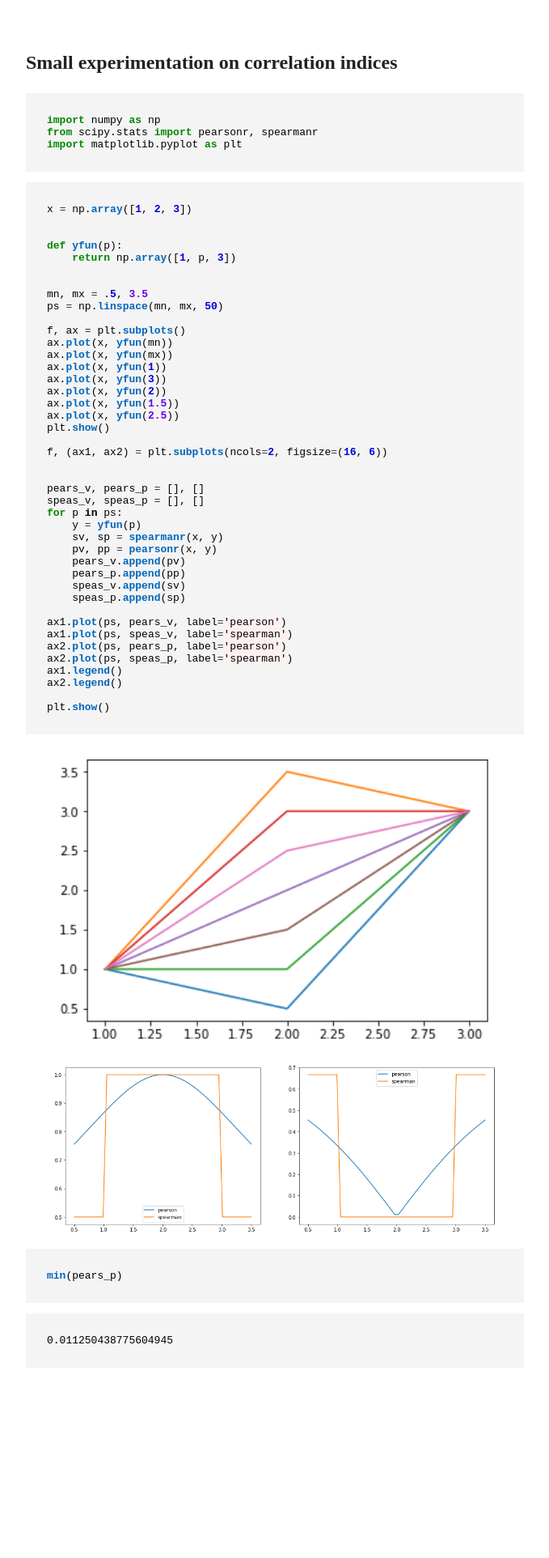
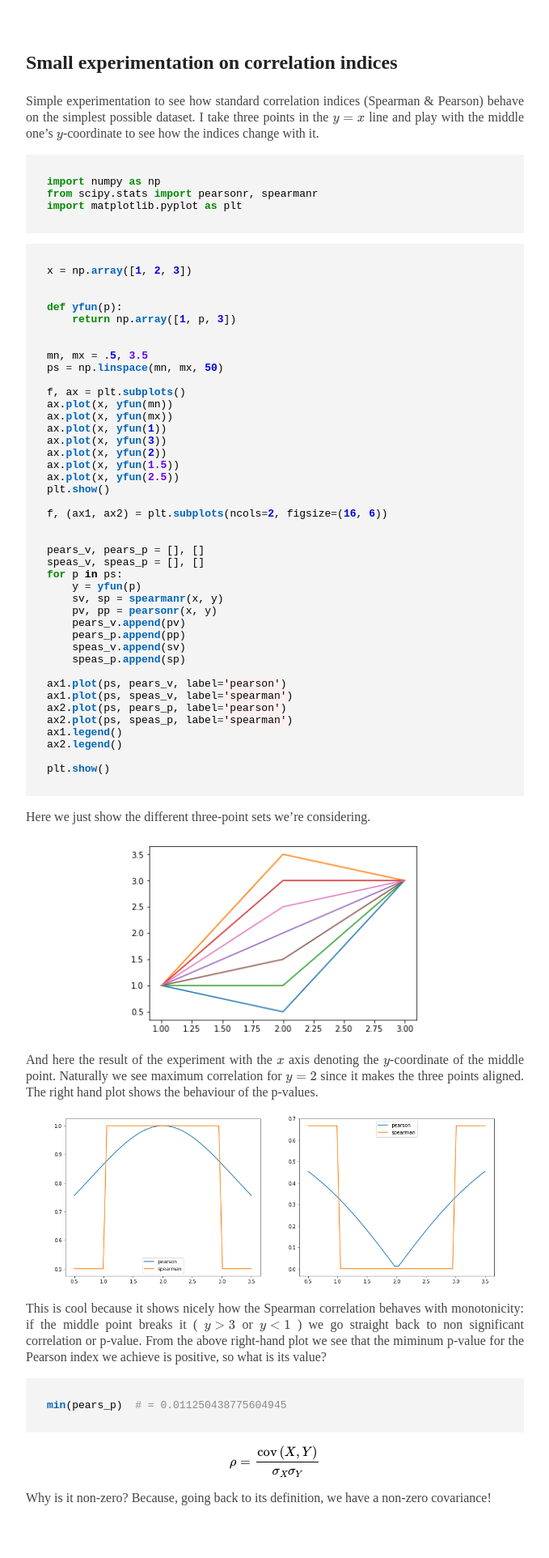
Before and after one commit to theo-m/theo-m.github.io, a Jekyll site: the page built from _blog/correls.md, in a window 1280 px wide. Shown: the whole page at 81% size, without its empty margins (300-979 px from the left). Built offline with Jekyll 4.4.1, drawn with Linux system fonts in a browser that asks for light colours; formulas are drawn with MathJax 3; before the commit the page ends 1750 px from its top, so only the background shows below that.

Commit message:
Descriptions

````diff
--- a/_blog/correls.md
+++ b/_blog/correls.md
@@ -4,7 +4,7 @@ layout: main
 date: 2018-08-24
 ---
 
-
+Simple experimentation to see how standard correlation indices (Spearman & Pearson) behave on the simplest possible dataset. I take three points in the $y=x$ line and play with the middle one's $y$-coordinate to see how the indices change with it.
 
 ```python
 import numpy as np
@@ -58,20 +58,22 @@ ax2.legend()
 plt.show()
 ```
 
+Here we just show the different three-point sets we're considering.
 
-![png](/files/output_1_0.png)
+<img src="/files/output_1_0.png" alt="drawing" style="width:60%"/>
 
-
+And here the result of the experiment with the $x$ axis denoting the $y$-coordinate of the middle point. Naturally we see maximum correlation for $y=2$ since it makes the three points aligned. The right hand plot shows the behaviour of the p-values.
 
 ![png](/files/output_1_1.png)
 
-
+This is cool because it shows nicely how the Spearman correlation behaves with monotonicity: if the middle point breaks it ( $y>3$ or $y<1$ ) we go straight back to non significant correlation or p-value.
+From the above right-hand plot we see that the miminum p-value for the Pearson index we achieve is positive, so what is its value?
 
 ```python
-min(pears_p)
+min(pears_p)  # = 0.011250438775604945
 ```
 
 
+$$ \rho = \frac{\text{cov}\left( X, Y \right)}{\sigma_X \sigma_Y} $$
 
-
-    0.011250438775604945
+Why is it non-zero? Because, going back to its definition, we have a non-zero covariance!
````
